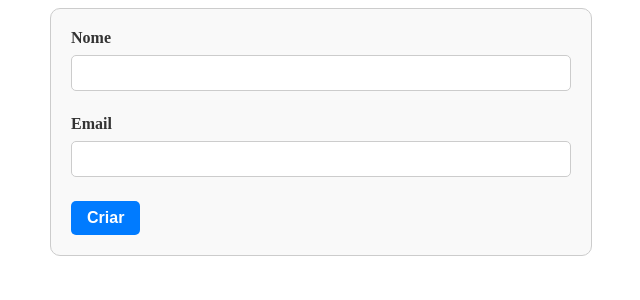
After one commit to levidornelas/Flask---CRUD, a Flask app: page /clientes/new in a window 1280 px wide. The commit adds this page. Shown: the top 300 px of the page, without its empty margins (319-959 px from the left). Run offline with Flask 3, Linux system fonts and the light colour scheme.

Commit message:
version 1.0

```diff
--- /dev/null
+++ b/database/cliente.py
@@ -0,0 +1,7 @@
+CLIENTES = [
+  {'id': 1, 'nome': 'Levi', 'email': 'teste12345@gmail.com'},
+  {'id': 2, 'nome': 'Allan', 'email': 'testando@gmail.com'},
+  {'id': 3, 'nome': 'Pedro', 'email': 'pedro@gmail.com'},
+  {'id': 4, 'nome': 'Marcos', 'email': 'marcos@gmail.com'},
+  {'id': 5, 'nome': 'Ana', 'email': 'ana@gmail.com'},
+]
--- a/main.py
+++ b/main.py
@@ -1,26 +1,17 @@
 from flask import Flask, url_for, render_template
+from routes.home import home_route
+from routes.clientes import client_route
 
 #Inicializando o flask:
 app = Flask(__name__)
 
 #Rota principal:
-@app.route('/')
-def home():
-  titulo = 'Gestão de Produtos'
-  produtos = [{'nome': 'Sabão', 'disponivel': True},
-              {'nome': 'Carteira', 'disponivel': False},
-              {'nome': 'Colar', 'disponvel': False}
-            ]
+app.register_blueprint(home_route)
 
-  return render_template('index.html', titulo = titulo, produtos = produtos)
+#Rota dos clientes:
+app.register_blueprint(client_route, url_prefix='/clientes')
 
-#Rota secundária 'sobre':
-@app.route('/sobre')
-def sobre():
-  return """
-        <b> Esse é o meu site parceiros </b> <br>
-        <a href ="https://www.instagram.com/lev_dorn/"> Meu instagram </a>
-          """
+
 
 #Rodando o flask:
 app.run(debug=True)
--- /dev/null
+++ b/routes/clientes.py
@@ -0,0 +1,71 @@
+from flask import Blueprint, render_template, request
+from database.cliente import CLIENTES
+
+
+"""
+Rotas para clientes:
+- /clientes/ - Listagem de clientes e inserir o cliente no servidor
+- /clientes/new - Criação de um novo cliente.
+- /clientes/<id> - Obter os dados de um cliente específico
+- /clientes/<id>/edit - Formulário para editar clientes
+- /clientes/<id>/update - Atualizar dados de um cliente
+- /clientes/delete - Deletar informações de um cliente
+"""
+
+client_route = Blueprint('cliente', __name__)
+
+@client_route.route('/')
+def lista_cliente():
+  return render_template('lista_clientes.html', clientes=CLIENTES)
+
+@client_route.route('/', methods = ['POST'])
+def inserir_clientes():
+  data = request.json
+
+  novo_usuario = {
+    'id': len(CLIENTES) + 1,
+    "nome": data['nome'],
+    "email": data['email']
+  }
+  CLIENTES.append(novo_usuario)
+
+  return render_template('objeto_cliente.html', cliente = novo_usuario)
+
+@client_route.route('/new')
+def form_novo_cliente():
+  return render_template('form_clientes.html')
+
+@client_route.route('/<int:cliente_id>')
+def cliente_especifico(cliente_id):
+  return render_template('cliente_especifico.html')
+
+@client_route.route('/<int:cliente_id>/edit')
+def form_atualizar_cliente(cliente_id):
+  cliente = None
+  for c in CLIENTES:
+    if c['id'] == cliente_id:
+      cliente = c
+  return render_template('form_clientes.html', cliente=cliente)
+
+@client_route.route('/<int:cliente_id>/update', methods = ['PUT'])
+def atualizar_cliente(cliente_id):
+  #Obtendo dados do formulário:
+  cliente_editado = None
+  data = request.json
+
+  #Obtendo usuário pelo ID
+  for c in CLIENTES:
+    if c['id'] == cliente_id:
+      c['nome'] = data['nome']
+      c['email'] = data['email']
+
+      cliente_editado = c
+
+      #Editando o usuário
+      return render_template('objeto_cliente.html', cliente = cliente_editado)
+
+@client_route.route('/<int:cliente_id>/delete', methods = ['DELETE'])
+def deletar_cliente(cliente_id):
+  global CLIENTES
+  CLIENTES =[ c for c in CLIENTES if c['id'] != cliente_id]
+  return{'deleted': 'ok'}
--- /dev/null
+++ b/templates/form_clientes.html
@@ -0,0 +1,100 @@
+<!DOCTYPE html>
+<html lang="en">
+<head>
+  <meta charset="UTF-8">
+  <meta name="viewport" content="width=device-width, initial-scale=1.0">
+  <style>
+    /* General form styling */
+    form {
+      max-width: 500px;
+      margin: 0 auto;
+      padding: 20px;
+      border: 1px solid #ccc;
+      border-radius: 10px;
+      background-color: #f9f9f9;
+    }
+
+    /* Margin bottom for form groups */
+    .mb-3, .mb-4 {
+      margin-bottom: 1.5rem;
+    }
+
+    /* Label styling */
+    .form-label {
+      display: block;
+      margin-bottom: 0.5rem;
+      font-weight: bold;
+      color: #333;
+    }
+
+    /* Input field styling */
+    .form-control {
+      width: 100%;
+      padding: 0.5rem;
+      font-size: 1rem;
+      border: 1px solid #ccc;
+      border-radius: 5px;
+      box-sizing: border-box;
+    }
+
+    /* Submit button styling */
+    .btn {
+      display: inline-block;
+      padding: 0.5rem 1rem;
+      font-size: 1rem;
+      font-weight: bold;
+      text-align: center;
+      color: #fff;
+      background-color: #007bff;
+      border: none;
+      border-radius: 5px;
+      cursor: pointer;
+      text-decoration: none;
+    }
+
+    .btn:hover {
+      background-color: #0056b3;
+    }
+  </style>
+</head>
+
+
+<body>
+
+  <form class="c-form"
+        {% if cliente %}
+            action="{{ url_for('cliente.atualizar_cliente', cliente_id=cliente.id) }}"
+        {% else %}
+            action="{{ url_for('cliente.inserir_clientes') }}"
+        {% endif %}
+
+        method="{% if cliente %}PUT{% else %}POST{% endif %}"
+
+        {% if cliente %}
+            c-swap=".cliente-{{cliente.id}}"
+        {% else %}
+            c-append="#lista-clientes"
+        {% endif %}
+
+        c-reload-container="true">
+
+    <div class="mb-3">
+      <label class="form-label">Nome</label>
+      <input type="text" class="form-control" name="nome" {% if cliente%}value="{{cliente.nome}}"{% endif %}>
+    </div>
+
+    <div class="mb-3">
+        <label id="label-target" class="form-label">Email</label>
+        <input type="text" class="form-control" name="email" {% if cliente%}value="{{cliente.email}}"{% endif %}>
+    </div>
+
+
+    <button type="submit" class="btn btn-primary">
+        {% if cliente %}Salvar{% else %}Criar{% endif %}
+    </button>
+</form>
+
+
+
+</body>
+</html>
```
Also changed, not shown: routes/home.py (added, +8 -0 lines), static/cru.js (added, +1 -0 lines), templates/index.html (+11 -17 lines), templates/lista_clientes.html (added, +28 -0 lines), templates/objeto_cliente.html (added, +13 -0 lines), static/app.css (added), templates/cliente_especifico.html (added), templates/edit_cliente.html (added), 1 other file.
